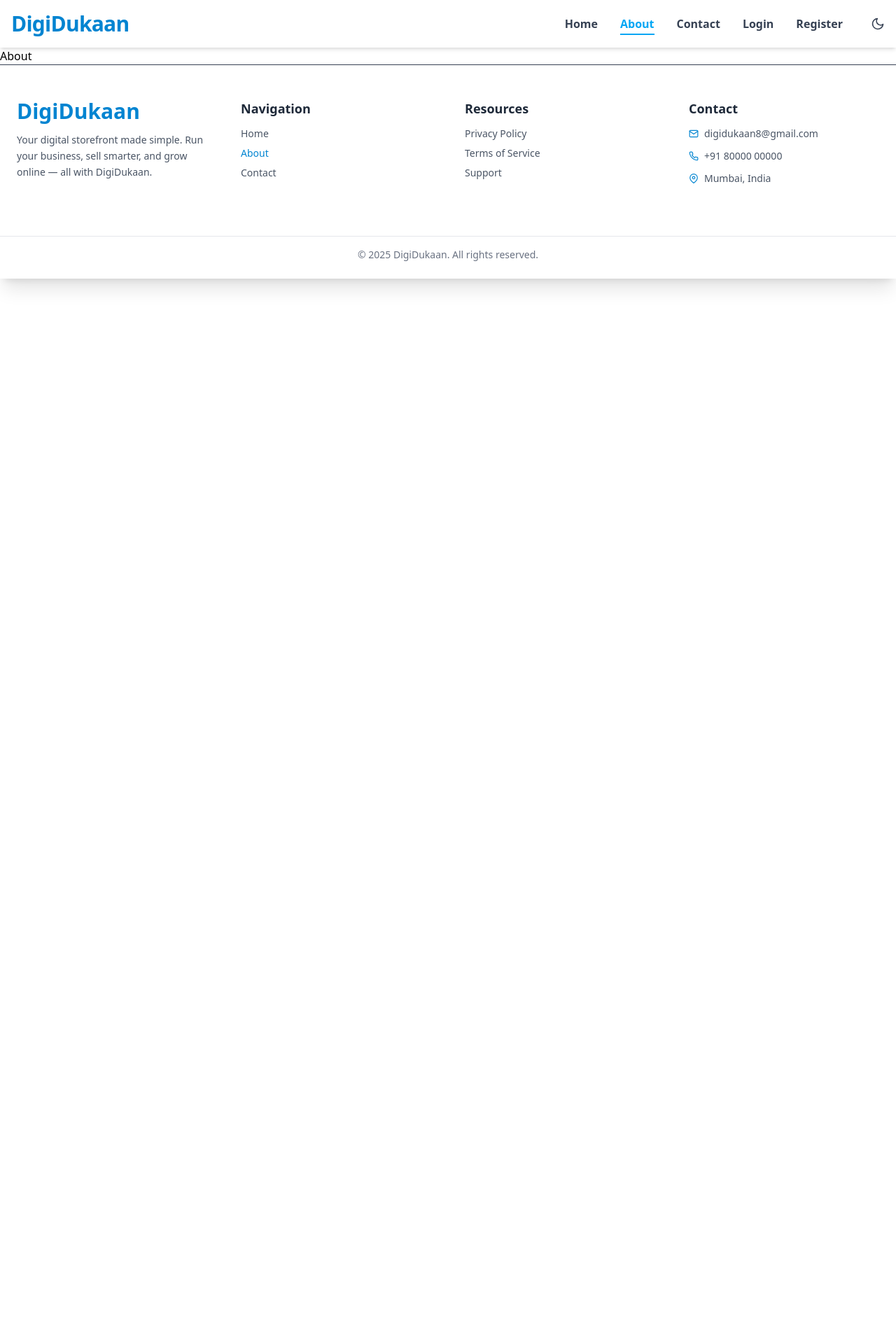
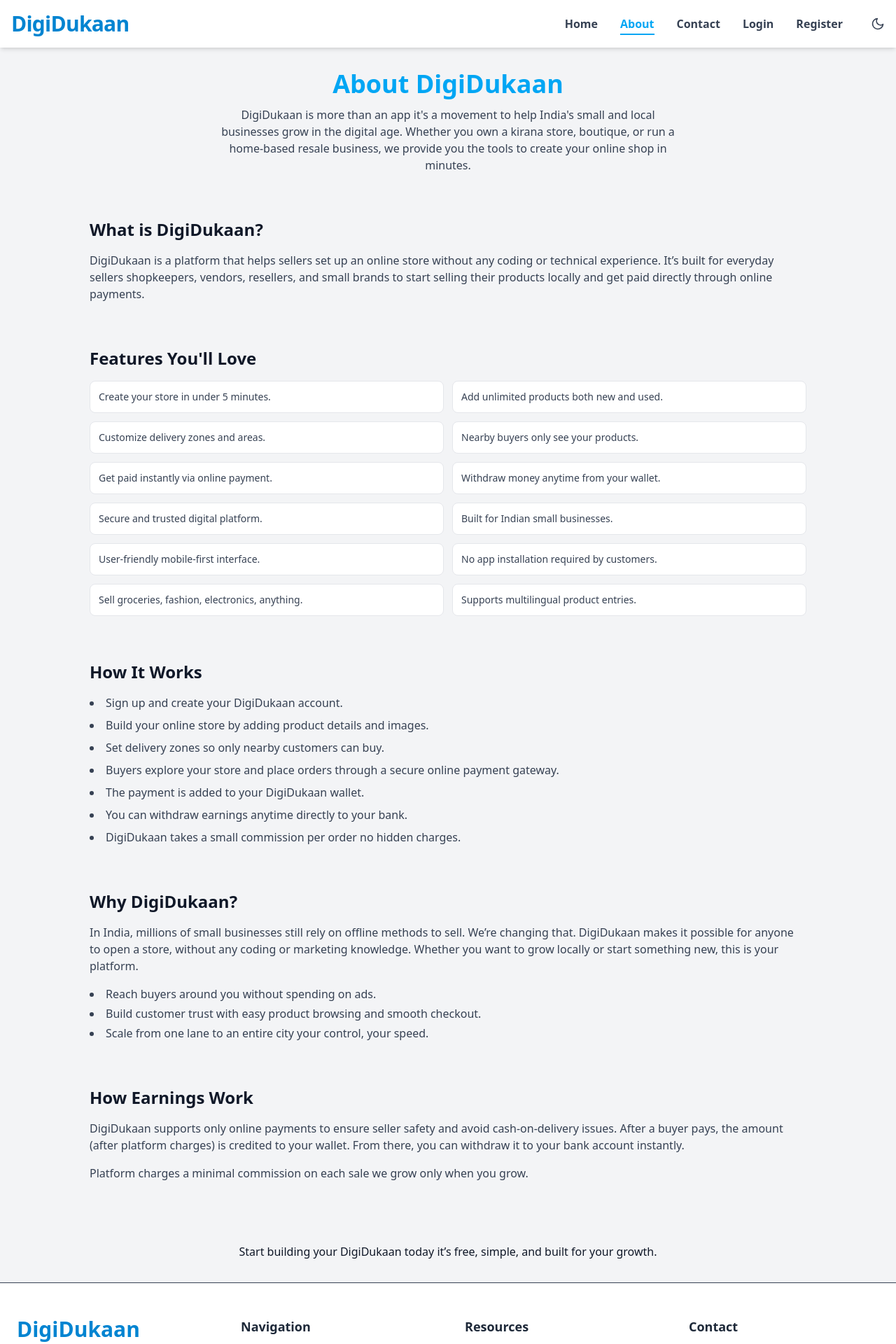
Before and after one commit to digidukaan8-ui/DigiDukaan, a React (Vite) app in the folder client/: page /about in a window 1280 px wide. Shown: the top 1920 px of the page at 70% size. Before the commit the page ends 800 px from the top, so only its background shows below. Built offline with nearby package versions, Linux system fonts and the light colour scheme.

Commit message:
add about and faq page

```diff
--- a/client/src/components/Footer.jsx
+++ b/client/src/components/Footer.jsx
@@ -6,6 +6,7 @@
     { to: '/', label: 'Home' },
     { to: '/about', label: 'About' },
     { to: '/contact', label: 'Contact' },
+    { to: '/faq', label: 'FAQ' },
   ]
 
   return (
@@ -16,7 +17,7 @@
           <h2 className="text-3xl font-extrabold text-sky-600 mb-3">DigiDukaan</h2>
           <p className="text-sm text-gray-600 dark:text-gray-400 leading-relaxed">
             Your digital storefront made simple. Run your business, sell smarter,
-            and grow online — all with DigiDukaan.
+            and grow online all with DigiDukaan.
           </p>
         </div>
 
--- a/client/src/main.jsx
+++ b/client/src/main.jsx
@@ -3,7 +3,7 @@
 import './index.css'
 import App from './App.jsx'
 import { createBrowserRouter, createRoutesFromElements, Route, RouterProvider } from 'react-router-dom'
-import { Home, About, Contact, Login, Register } from './pages/index.js'
+import { Home, About, Contact, Login, Register, Faq } from './pages/index.js'
 import { BuyerRoute, SellerRoute, AdminRoute } from './components/index.js'
 
 const router = createBrowserRouter(
@@ -14,6 +14,7 @@
       <Route path='contact' element={<Contact />} />
       <Route path='login' element={<Login />} />
       <Route path='register' element={<Register />} />
+      <Route path='faq' element={<Faq />} />
       <Route path='buyer' element={
         <BuyerRoute>
 
--- a/client/src/pages/About.jsx
+++ b/client/src/pages/About.jsx
@@ -1,9 +1,91 @@
-import React from 'react'
+export default function About() {
+  return (
+    <div className="min-h-screen w-full px-4 py-8 sm:px-6 md:px-12 bg-gray-100 dark:bg-neutral-800 text-gray-900 dark:text-gray-100">
+      <div className="max-w-5xl mx-auto space-y-16">
+        <section className="text-center space-y-3">
+          <h1 className="text-3xl sm:text-4xl font-bold text-sky-500">
+            About DigiDukaan
+          </h1>
+          <p className="text-sm sm:text-base text-gray-700 dark:text-gray-300 max-w-2xl mx-auto">
+            DigiDukaan is more than an app it's a movement to help India's small and local businesses grow in the digital age. Whether you own a kirana store, boutique, or run a home-based resale business, we provide you the tools to create your online shop in minutes.
+          </p>
+        </section>
 
-function About() {
-  return (
-    <div>About</div>
-  )
+        <section className="space-y-4">
+          <h2 className="text-2xl font-semibold">What is DigiDukaan?</h2>
+          <p className="text-sm sm:text-base text-gray-700 dark:text-gray-300">
+            DigiDukaan is a platform that helps sellers set up an online store without any coding or technical experience. It’s built for everyday sellers shopkeepers, vendors, resellers, and small brands to start selling their products locally and get paid directly through online payments.
+          </p>
+        </section>
+
+        <section className="space-y-4">
+          <h2 className="text-2xl font-semibold">Features You'll Love</h2>
+          <div className="grid gap-3 sm:grid-cols-2">
+            {[
+              'Create your store in under 5 minutes.',
+              'Add unlimited products both new and used.',
+              'Customize delivery zones and areas.',
+              'Nearby buyers only see your products.',
+              'Get paid instantly via online payment.',
+              'Withdraw money anytime from your wallet.',
+              'Secure and trusted digital platform.',
+              'Built for Indian small businesses.',
+              'User-friendly mobile-first interface.',
+              'No app installation required by customers.',
+              'Sell groceries, fashion, electronics, anything.',
+              'Supports multilingual product entries.',
+            ].map((item, i) => (
+              <div
+                key={i}
+                className="p-3 bg-white dark:bg-neutral-900 rounded-lg border border-gray-200 dark:border-gray-700 text-xs sm:text-sm text-gray-700 dark:text-gray-300"
+              >
+                {item}
+              </div>
+            ))}
+          </div>
+        </section>
+
+        <section className="space-y-4">
+          <h2 className="text-2xl font-semibold">How It Works</h2>
+          <ul className="space-y-2 text-sm sm:text-base text-gray-700 dark:text-gray-300 list-disc list-inside">
+            <li>Sign up and create your DigiDukaan account.</li>
+            <li>Build your online store by adding product details and images.</li>
+            <li>Set delivery zones so only nearby customers can buy.</li>
+            <li>Buyers explore your store and place orders through a secure online payment gateway.</li>
+            <li>The payment is added to your DigiDukaan wallet.</li>
+            <li>You can withdraw earnings anytime directly to your bank.</li>
+            <li>DigiDukaan takes a small commission per order no hidden charges.</li>
+          </ul>
+        </section>
+
+        <section className="space-y-4">
+          <h2 className="text-2xl font-semibold">Why DigiDukaan?</h2>
+          <p className="text-sm sm:text-base text-gray-700 dark:text-gray-300">
+            In India, millions of small businesses still rely on offline methods to sell. We’re changing that. DigiDukaan makes it possible for anyone to open a store, without any coding or marketing knowledge. Whether you want to grow locally or start something new, this is your platform.
+          </p>
+          <ul className="text-sm sm:text-base text-gray-700 dark:text-gray-300 list-disc list-inside space-y-1">
+            <li>Reach buyers around you without spending on ads.</li>
+            <li>Build customer trust with easy product browsing and smooth checkout.</li>
+            <li>Scale from one lane to an entire city your control, your speed.</li>
+          </ul>
+        </section>
+
+        <section className="space-y-4">
+          <h2 className="text-2xl font-semibold">How Earnings Work</h2>
+          <p className="text-sm sm:text-base text-gray-700 dark:text-gray-300">
+            DigiDukaan supports only online payments to ensure seller safety and avoid cash-on-delivery issues. After a buyer pays, the amount (after platform charges) is credited to your wallet. From there, you can withdraw it to your bank account instantly.
+          </p>
+          <p className="text-sm sm:text-base text-gray-700 dark:text-gray-300">
+            Platform charges a minimal commission on each sale we grow only when you grow.
+          </p>
+        </section>
+
+        <section className="text-center pt-6">
+          <p className="text-base font-medium text-gray-900 dark:text-gray-100">
+            Start building your DigiDukaan today it’s free, simple, and built for your growth.
+          </p>
+        </section>
+      </div>
+    </div>
+  );
 }
-
-export default About;
--- /dev/null
+++ b/client/src/pages/Faq.jsx
@@ -0,0 +1,99 @@
+import { useState } from 'react';
+import { FiChevronDown, FiChevronUp } from 'react-icons/fi';
+
+const faqs = [
+  {
+    question: 'What is DigiDukaan?',
+    answer: 'DigiDukaan is an online platform for local shops and brands to sell new or second-hand products digitally.',
+  },
+  {
+    question: 'How do I register as a shop or brand?',
+    answer: 'Go to the Register page, select your role, and fill in required details like name, email, city, and product info.',
+  },
+  {
+    question: 'Can I list second-hand products?',
+    answer: 'Yes! Sellers can mark items as “used” and set pricing and condition as per their choice.',
+  },
+  {
+    question: 'What is accommodation support in DigiDukaan?',
+    answer: 'We provide extra visibility and premium listing support for bulk sellers, local stores, and verified brands.',
+  },
+  {
+    question: 'Do I have to handle delivery myself?',
+    answer: 'Yes. Sellers define their own delivery zones, and only users in that zone can see and buy your products.',
+  },
+  {
+    question: 'How are payments processed?',
+    answer: 'Buyers pay online and the amount is added to the seller’s DigiDukaan wallet. You can withdraw anytime.',
+  },
+  {
+    question: 'Is there any listing fee?',
+    answer: 'No listing fee. However, DigiDukaan charges a small commission on every successful transaction.',
+  },
+  {
+    question: 'Can I edit or delete my product after adding?',
+    answer: 'Yes. From your dashboard, you can update product info or delete it anytime.',
+  },
+  {
+    question: 'Can I promote my store or products?',
+    answer: 'Yes, featured placement and premium exposure is available for sellers with good ratings or bulk inventory.',
+  },
+  {
+    question: 'Do I get notified on new orders?',
+    answer: 'Yes, you will receive notifications and also find them listed under your orders dashboard.',
+  },
+  {
+    question: 'How do buyers find my shop?',
+    answer: 'Users select their delivery location, and all eligible sellers for that location are shown to them.',
+  },
+  {
+    question: 'How do I withdraw money from my wallet?',
+    answer: 'Go to Wallet in your dashboard and click “Withdraw”. Enter UPI/Bank details and amount to receive funds.',
+  },
+];
+
+export default function Faq() {
+  const [openIndex, setOpenIndex] = useState(null);
+
+  const toggle = (index) => {
+    setOpenIndex(openIndex === index ? null : index);
+  };
+
+  return (
+    <div className="min-h-screen bg-gray-100 dark:bg-neutral-800 px-4 py-12 text-gray-900 dark:text-gray-100">
+      <div className="max-w-4xl mx-auto">
+        <h2 className="text-3xl font-bold text-center mb-10">Frequently Asked Questions</h2>
+        <div className="space-y-4">
+          {faqs.map((item, index) => {
+            const isOpen = openIndex === index;
+            return (
+              <div
+                key={index}
+                onMouseEnter={() => setOpenIndex(index)}
+                onMouseLeave={() => setOpenIndex(null)}
+                className="bg-white dark:bg-neutral-900 rounded-xl shadow-md transition-all duration-300"
+              >
+                <button
+                  onClick={() => toggle(index)}
+                  className="w-full px-6 py-4 flex justify-between items-center text-left"
+                >
+                  <span className="text-base font-medium">{item.question}</span>
+                  {isOpen ? (
+                    <FiChevronUp className="text-xl" />
+                  ) : (
+                    <FiChevronDown className="text-xl" />
+                  )}
+                </button>
+                {isOpen && (
+                  <div className="px-6 pb-4 text-sm text-gray-700 dark:text-gray-200">
+                    {item.answer}
+                  </div>
+                )}
+              </div>
+            );
+          })}
+        </div>
+      </div>
+    </div>
+  );
+}
--- a/client/src/pages/index.js
+++ b/client/src/pages/index.js
@@ -3,5 +3,6 @@
 import Contact from "./Contact";
 import Login from "./Login";
 import Register from "./Register";
+import Faq from "./Faq";
 
-export { Home, About, Contact, Login, Register };
+export { Home, About, Contact, Login, Register, Faq };
```
